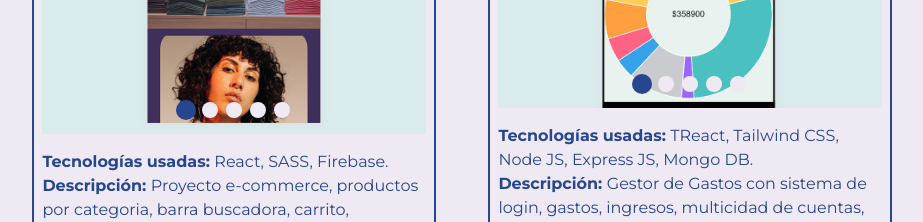
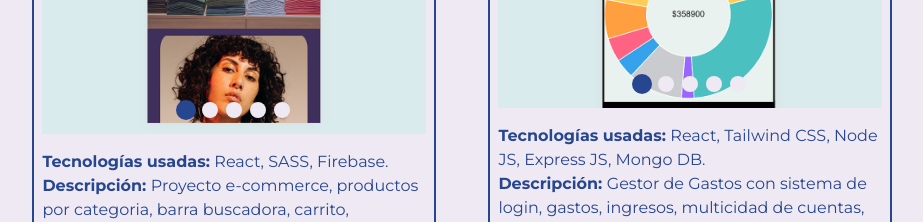
Before and after one commit to francatania/porfolio, a React (Vite) app: page / in a window 1280 px wide. Shown: the part 3300-3522 px from the top of the page, without its empty margins (178-1101 px from the left). Built offline with nearby package versions, Linux system fonts and the light colour scheme.

Commit message:
Se corrige descripcion de un proyecto

```diff
--- a/src/components/Projects/Project.jsx
+++ b/src/components/Projects/Project.jsx
@@ -26,7 +26,7 @@ const Project = () =>{
 
     const imgsGestor = [gestorMobile2, gestorMobile3, gestorMobile, gestorMobile4, gestorWeb];
     const titleGestor = "Gestor Gastos";
-    const techGestor = "TReact, Tailwind CSS, Node JS, Express JS, Mongo DB.";
+    const techGestor = "React, Tailwind CSS, Node JS, Express JS, Mongo DB.";
     const descriptionGestor = "Gestor de Gastos con sistema de login, gastos, ingresos, multicidad de cuentas, transferencias entre cuentas y gráficos para análisis.";
     const websiteGestor = "https://mi-gestor-gastos.netlify.app/"
 
```
